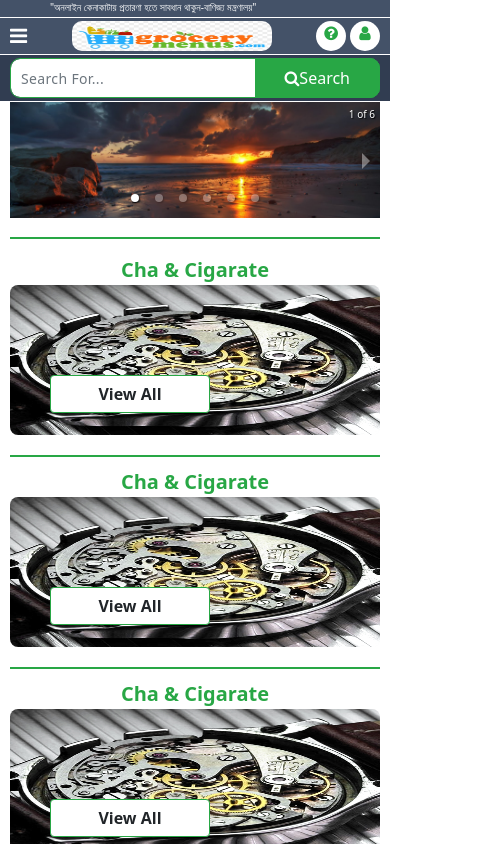
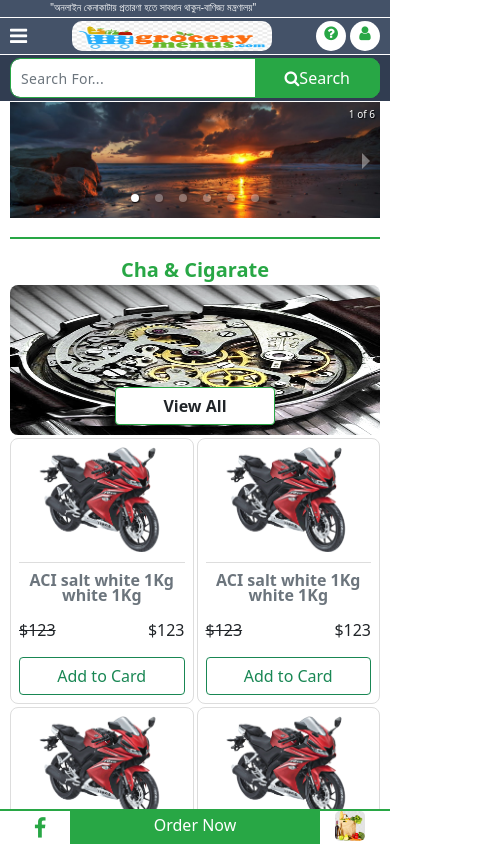
Before and after one commit to nurislammridha/nittoProyojonWeb, a React (Create React App) app: page / in a window 390 px wide. Shown: the top 844 px of the page, 495 px wide, since content can reach past the window. Built offline with nearby package versions, Linux system fonts and the light colour scheme.

Commit message:
Cart for mobile

```diff
--- a/src/asset/css/main.css
+++ b/src/asset/css/main.css
@@ -416,6 +416,9 @@
 .body {
 }
 /* small caart */
+.cart_mobile {
+  display: none;
+}
 .cart_sm {
   display: inline-block;
   width: 80px;
--- a/src/asset/css/mobile.css
+++ b/src/asset/css/mobile.css
@@ -127,13 +127,79 @@
     width: 100%;
     height: 100%;
   }
-  .product_parent > div:last-child {
-    display: none;
+  .parent_single_product {
+    margin-top: 3px;
+    display: grid;
+    grid-template-columns: auto auto;
+    grid-column-gap: 3px;
   }
   .single_product {
-    display: flex;
+    margin-bottom: 3px;
+  }
+  .category_img {
+    position: relative;
+  }
+  .view_all {
+    position: absolute;
+    bottom: 10px;
+    left: 50%;
+    transform: translateX(-75%);
+    background-color: #fff !important;
+    width: 160px;
+    border: 1px solid #28a745 !important;
+    font-weight: bold !important;
   }
   .cart_sm {
     display: none;
   }
+  .footer_top {
+    padding-left: 10px;
+    padding-right: 10px;
+    display: grid;
+    grid-template-columns: auto auto;
+    justify-content: space-between;
+  }
+  .footer_top > div {
+    margin-bottom: 10px;
+  }
+  .footer_bottom {
+    margin-bottom: 30px;
+  }
+  .cart_mobile {
+    position: fixed;
+    left: 0;
+    bottom: 0;
+    width: 100%;
+    display: grid;
+    grid-template-columns: 60px auto 60px;
+    padding-left: 10px;
+    padding-right: 10px;
+    border-top: 2px solid #28a745;
+    background-color: #fff;
+  }
+  .message_fb {
+    text-align: center;
+    background-color: #fff;
+    font-size: 22px;
+    color: #28a745;
+  }
+
+  .place_order {
+    background-color: #28a745;
+    color: #fff;
+    padding-top: 5px;
+  }
+  .place_order a {
+    cursor: pointer;
+  }
+  .mobile_cart {
+    display: flex;
+    justify-content: center;
+    background-color: #fff;
+  }
+  .mobile_cart img {
+    width: 30px;
+    height: 30px;
+    border-radius: 5px;
+  }
 }
--- a/src/modules/cart/Cart.js
+++ b/src/modules/cart/Cart.js
@@ -73,6 +73,19 @@ const Cart = () => {
           <span>Total $1234</span>
         </div>
       </div>
+      <div className="cart_mobile">
+        <div className="message_fb">
+          <i className="fa fa-facebook"></i>
+        </div>
+        <div className="place_order">
+          <a>
+            <h6 className="text-center">Order Now</h6>
+          </a>
+        </div>
+        <div className="mobile_cart">
+          <img src={shoppingBag} />
+        </div>
+      </div>
     </>
   );
 };
--- a/src/modules/homeProducts/HomeProducts.js
+++ b/src/modules/homeProducts/HomeProducts.js
@@ -2,6 +2,7 @@ import React from "react";
 import productImg from "../../asset/image/product/bike.png";
 import categoryImage from "../../asset/image/product/categoryImage.jpg";
 const HomeProducts = () => {
+  console.log(`window.innerWidth`, window.innerWidth);
   return (
     <>
       <div className="product_list">
@@ -17,7 +18,10 @@ const HomeProducts = () => {
                 </a>
               </div>
               <div className="parent_single_product">
-                {[1, 2, 3, 4, 5].map((item, index) => (
+                {[1, 2, 3, 4, 5].map((index, item) =>
+                  window.innerWidth <= 600 && index === 4 ? (
+                    ""
+                  ) : (
                     <div className="single_product">
                       <div className="product_img">
                         <img src={productImg} />
@@ -37,7 +41,8 @@ const HomeProducts = () => {
                         </a>
                       </div>
                     </div>
-                ))}
+                  )
+                )}
               </div>
 
               {/* <div className="single_product">
```
Lines whose indentation alone changed are shown as unchanged.
